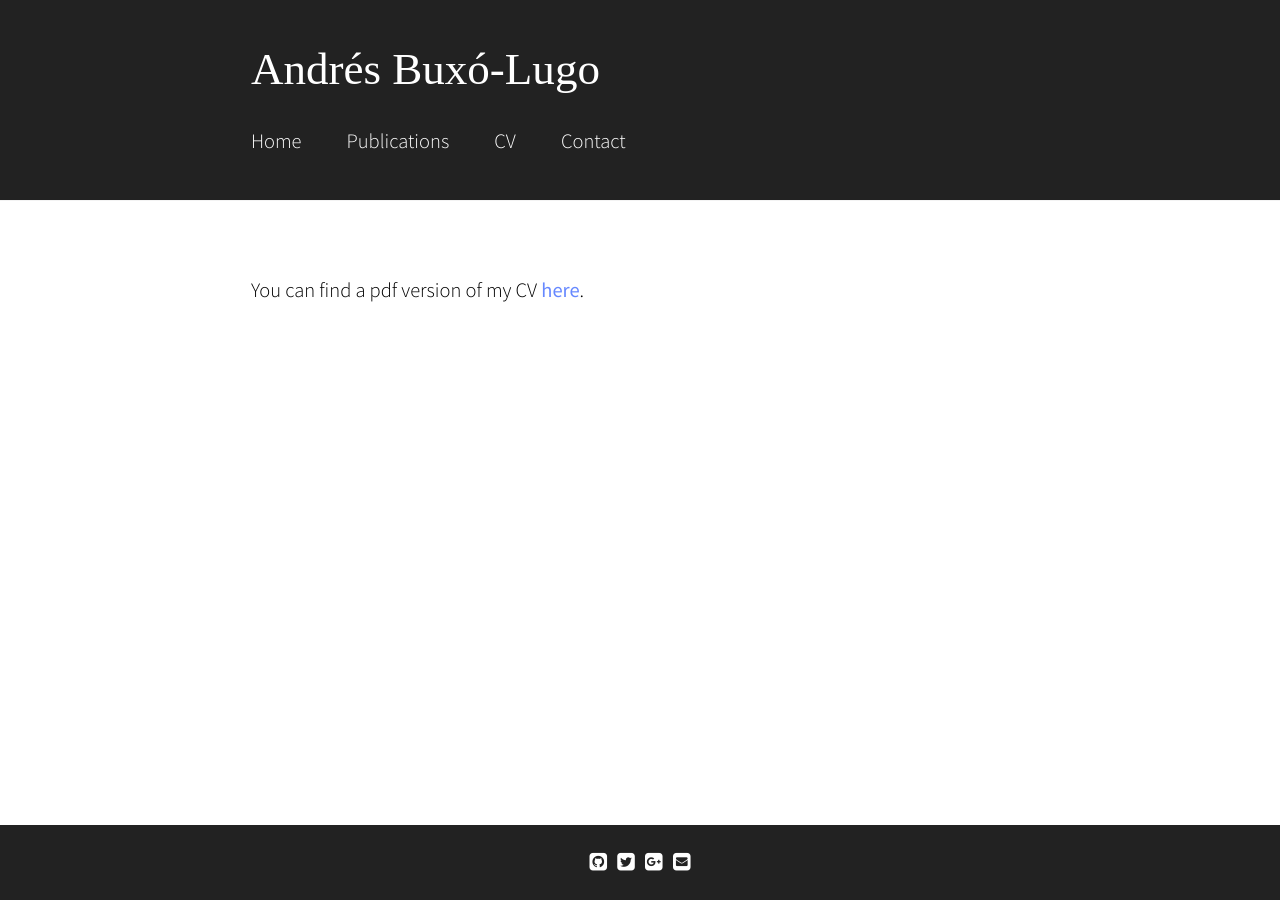
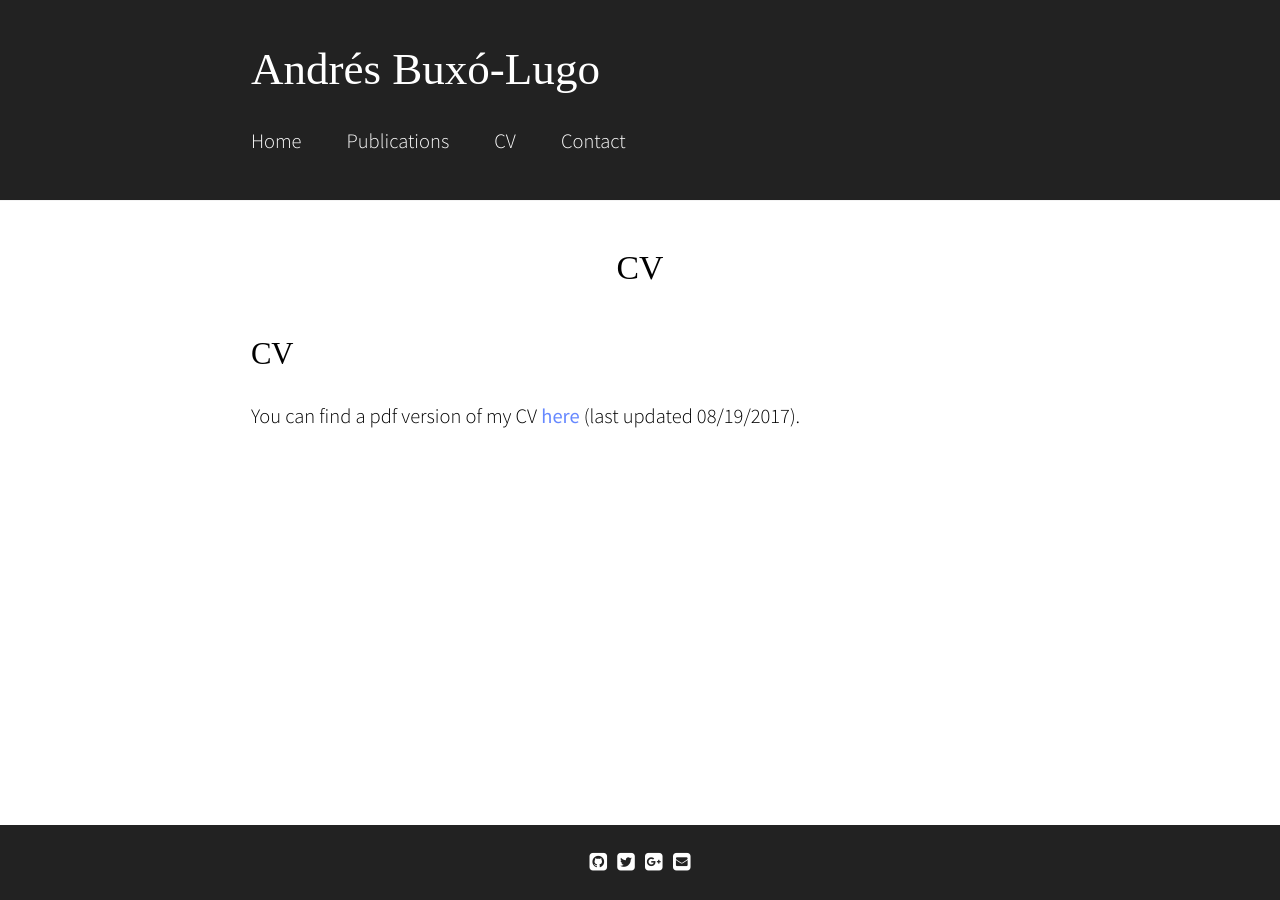
Before and after one commit to abuxolugo/abuxolugo.github.io, a Jekyll site: the page built from cv.md, in a window 1280 px wide. Built offline with Jekyll 4.4.1, drawn with Linux system fonts in a browser that asks for light colours; some web fonts are replaced; our own code applies the rules of GitHub Pages for plain Markdown files.

Commit message:
Update cv.md

```diff
--- a/cv.md
+++ b/cv.md
@@ -2,5 +2,6 @@
 layout: default
 permalink: /cv/
 ---
+## CV
 
-You can find a pdf version of my CV [here]({{site.baseurl}}/assets/ABL_CV_08_19_2017.pdf).
+You can find a pdf version of my CV [here]({{site.baseurl}}/assets/ABL_CV_08_19_2017.pdf) (last updated 08/19/2017).
```
